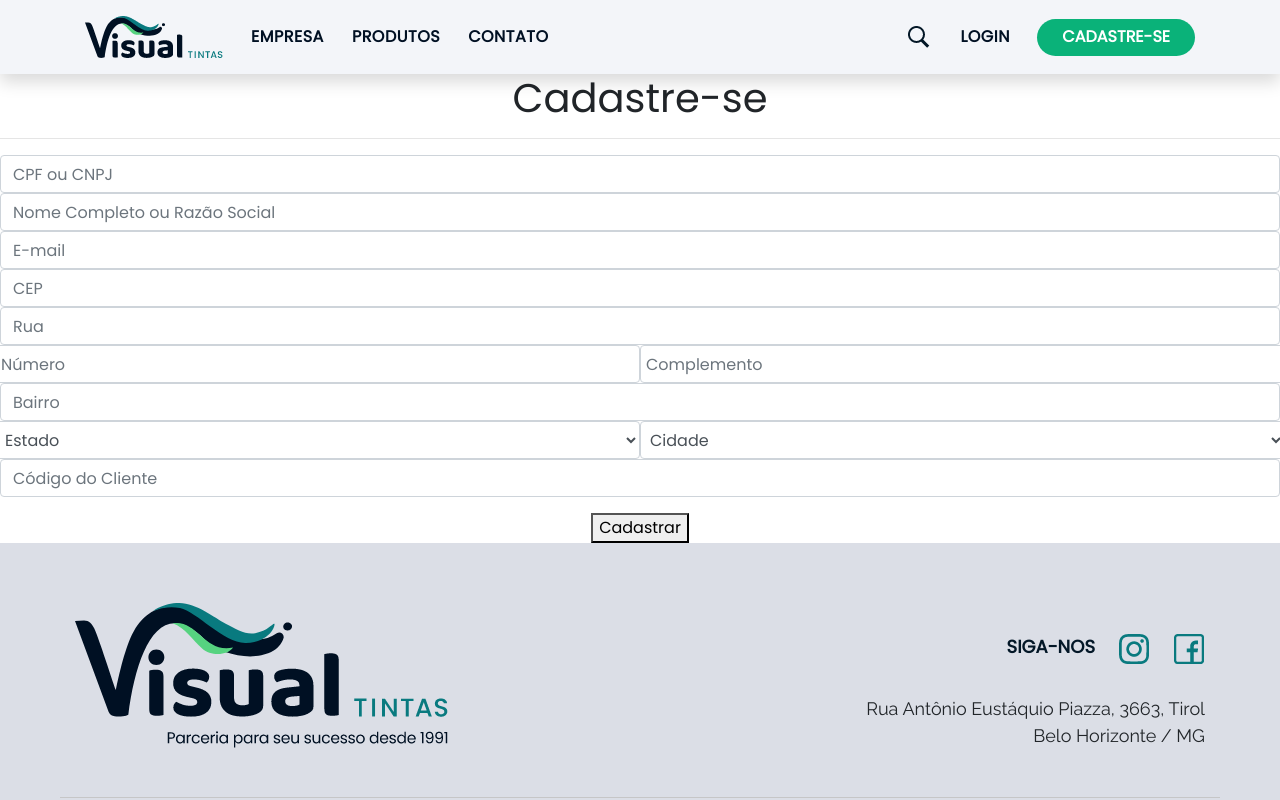
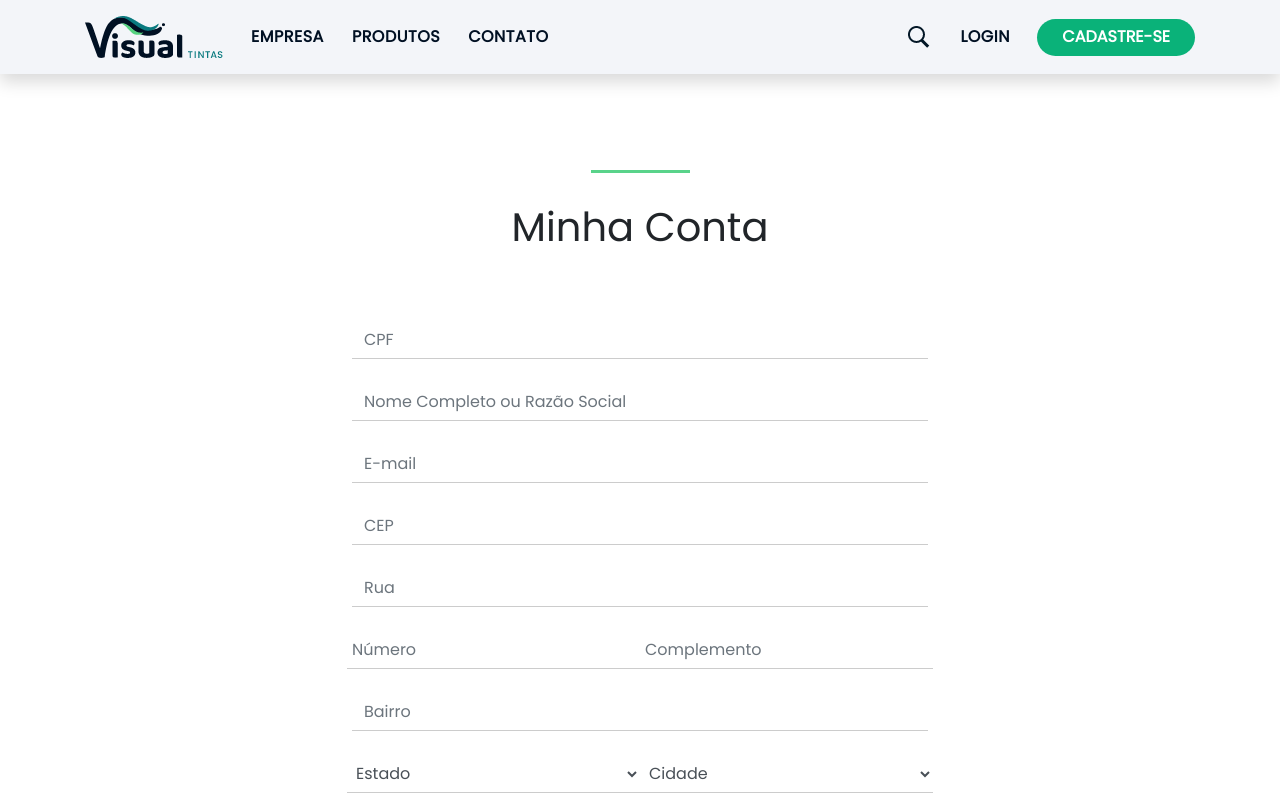
Before and after one commit to guilhermebao/visualTintas, a Vue app: page /register in a window 1280 px wide. Shown: the top 800 px of the page. Built offline with nearby package versions, Linux system fonts and the light colour scheme.

Commit message:
Register

```diff
--- a/src/components/company/Company.vue
+++ b/src/components/company/Company.vue
@@ -1,29 +1,34 @@
 <template>
   <div class="company">
-    <PageTitle main="Quem somos" />
+    <div class="container-fluid pt-5">
+      <PageTitle main="" />
+      <div class="externa pt-5">
+        <div class="line mb-4"></div>
+      </div>
+      <p class="p40 pb-5">Quem somos</p>
       <div align="center">
-      <img src="https://picsum.photos/900/300" alt="IMAGEM EMPRESA" />
+        <img class="img-empresa" src="../../assets/banner_2.png" alt="IMAGEM EMPRESA" />
       </div>
-    <div class="weare-area">
+      <div class="weare-area text-p text-p-mobile">
         <p>
-        A VISUAL TINTAS é uma Loja moderna, que oferece um serviço agil e sério,
-        com um sistema de preparação de infinitas cores automotivas nacionais e
-        importadas, aliada ainda à qualidade e tecnologia dos produtos de
-        fornecedores conceituados.
+          A VISUAL TINTAS é uma Loja moderna, que oferece um serviço agil e
+          sério, com um sistema de preparação de infinitas cores automotivas
+          nacionais e importadas, aliada ainda à qualidade e tecnologia dos
+          produtos de fornecedores conceituados.
         </p>
         <p>
           Fundada em 1991, com o nome de LOJA DOS REPAROS,focando alinha de
-        pequenos reparos residenciais e ferramentas em linha geral. esta sempre
-        visando a satisfação dos seus clientes e acompanhando a evolução do
-        mercado e a necessidade da clientela.
+          pequenos reparos residenciais e ferramentas em linha geral. esta
+          sempre visando a satisfação dos seus clientes e acompanhando a
+          evolução do mercado e a necessidade da clientela.
         </p>
         <p>
-        Em meados de 1997 nasceu a VISUAL TINTAS, visando atender a necessidade
-        de uma clientela exigente na area de repintura automotiva.
+          Em meados de 1997 nasceu a VISUAL TINTAS, visando atender a
+          necessidade de uma clientela exigente na area de repintura automotiva.
         </p>
         <p>
-        Desde de 2002 utilizamos o PPQ-Programa de Padronizaqäo e Qualidade como
-        forma de maior integracäo da EQUIPE, o que se tornou um grande
+          Desde de 2002 utilizamos o PPQ-Programa de Padronizaqäo e Qualidade
+          como forma de maior integracäo da EQUIPE, o que se tornou um grande
           diferencial entre tantas outras empresas do ramo.
         </p>
         <p>
@@ -35,9 +40,10 @@
         <p>MISSÄO:</p>
         <p>
           "A Razäo de Existir da Visual Tintas é Repassar aos Clientes Tintas
-        Automotivas e Complementos de Qualidade com Alto Padräo de Atendimento.
-        Buscando Sempre a Satisfacão Geral."
+          Automotivas e Complementos de Qualidade com Alto Padräo de
+          Atendimento. Buscando Sempre a Satisfacão Geral."
         </p>
+      </div>
     </div>
   </div>
 </template>
@@ -47,15 +53,29 @@ import PageTitle from "../template/PageTitle";
 export default {
   name: "Company",
   components: { PageTitle },
-  data: function() {
+  data: function () {
     return {};
-  }
+  },
 };
 </script>
 
 <style>
 .weare-area {
-  width: 900px;
-  margin: 40px auto
+  /* width: 900px; */
+  padding-left: 80px;
+  padding-right: 80px;
+  margin: 50px auto;
+}
+@media (max-width: 375px) {
+  .img-empresa {
+    width: 100%;
+  }
+  .weare-area {
+    padding-left: 0px;
+    padding-right: 0px;
+  }
+  .text-p-mobile {
+    font-size: 13px;
+  }
 }
 </style>
--- a/src/components/template/PageTitle.vue
+++ b/src/components/template/PageTitle.vue
@@ -1,7 +1,6 @@
 <template>
   <div class="page-title">
     <h1>{{ main }}</h1>
-    <hr />
   </div>
 </template>
 
--- a/src/components/user/Register.vue
+++ b/src/components/user/Register.vue
@@ -1,60 +1,65 @@
 <template>
   <div class="register">
-    <PageTitle main="Cadastre-se" />
+    <div class="container-fluid input-grupo pt-5">
+    <PageTitle main="" />
+    <div class="externa pt-5">
+        <div class="line mb-4"></div>
+      </div>
+    <p class="p40 pb-5">Minha Conta</p>
     <div class="register-form form-group">
       <input
-        class="form-control"
+        class="form-control input__ mb-4"
         type="text"
         v-model="entity.cpfcnpj"
-        placeHolder="CPF ou CNPJ"
+        placeHolder="CPF"
       />
       <input
-        class="form-control"
+        class="form-control input__ mb-4"
         type="text"
         v-model="entity.name"
         placeHolder="Nome Completo ou Razão Social"
       />
       <input
-        class="form-control"
+        class="form-control input__ mb-4"
         type="text"
         v-model="entity.email"
         placeHolder="E-mail"
       />
       <input
-        class="form-control"
+        class="form-control input__ mb-4"
         type="text"
         v-model="entity.postalcode"
         placeHolder="CEP"
       />
       <input
-        class="form-control"
+        class="form-control input__ mb-4"
         type="text"
         v-model="entity.street"
         placeHolder="Rua"
       />
       <div class="form-row">
         <input
-          class="col form-control"
+          class="col form-control input__ mb-4"
           type="text"
           v-model="entity.number"
           placeHolder="Número"
         />
         <input
-          class="col form-control"
+          class="col form-control input__ mb-4"
           type="text"
           v-model="entity.complement"
           placeHolder="Complemento"
         />
       </div>
       <input
-        class="form-control"
+        class="form-control input__ mb-4"
         type="text"
         v-model="entity.neighborhood"
         placeHolder="Bairro"
       />
       <div class="form-row">
         <select
-          class="col form-control"
+          class="col form-control input__ mb-4"
           type="text"
           v-model="entity.state"
           placeHolder="Estado"
@@ -62,7 +67,7 @@
             <option value="" disabled selected>Estado</option>
         </select>
         <select
-          class="col form-control"
+          class="col form-control input__ mb-4"
           type="text"
           v-model="entity.city"
         >
@@ -70,7 +75,7 @@
         </select>
       </div>
       <input
-        class="form-control"
+        class="form-control input__ mb-4"
         type="text"
         v-model="entity.clientCode"
         placeHolder="Código do Cliente"
@@ -78,6 +83,7 @@
     </div>
     <div class="register-buttons">
         <button>Cadastrar</button>
+    </div>
     </div>
   </div>
 </template>
@@ -113,4 +119,15 @@ export default {
     display: flex;
     justify-content: center;
 }
+
+.input__ {
+  border: 0;
+  border-bottom: 1px solid #CCCCCC;
+  border-radius: 0rem;
+}
+
+.input-grupo {
+  padding-left: 22rem;
+  padding-right: 22rem;
+}
 </style>
```
Also changed, not shown: src/assets/banner_2.png (added). Lines whose indentation alone changed are shown as unchanged.
